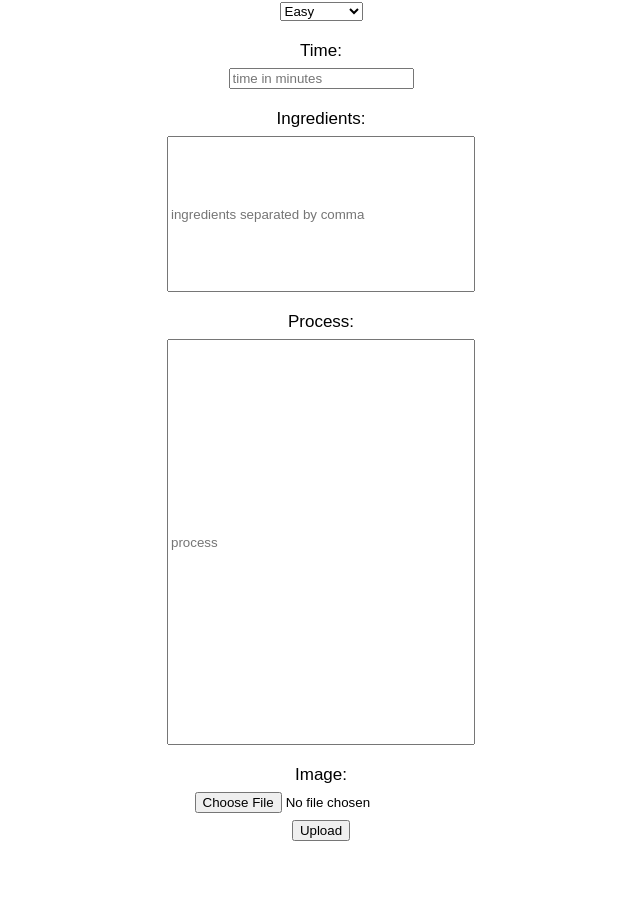
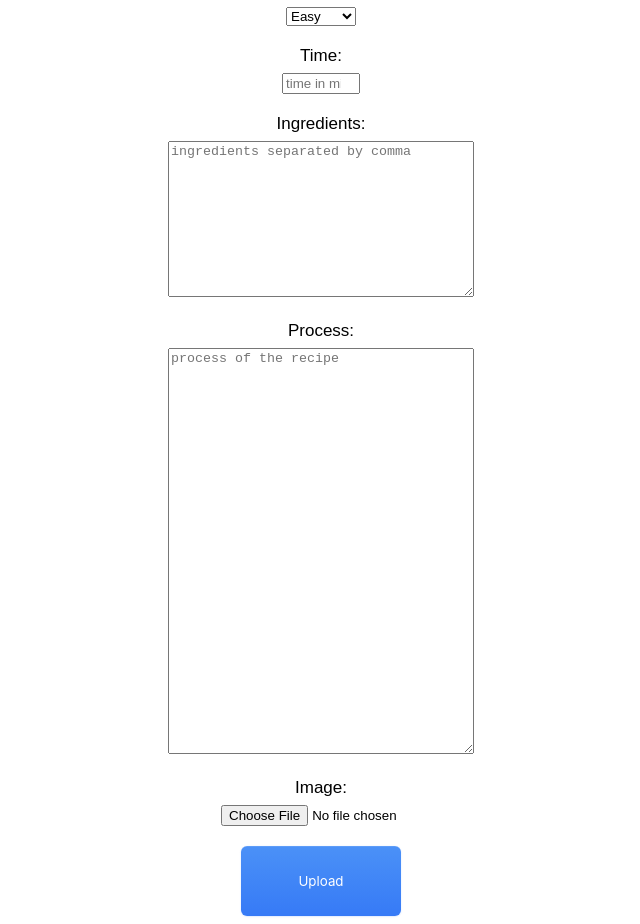
Before and after one commit to sichej/recipes-app, a React (Create React App) app: page /addRecipe in a window 1280 px wide. Shown: the part 278-1202 px from the top of the page, without its empty margins (319-959 px from the left). Before the commit the page ends 1127 px from the top, so only its background shows below. Built offline with nearby package versions, Linux system fonts and the light colour scheme.

Commit message:
Update addRecipe.js

```diff
--- a/src/pages/addRecipe.js
+++ b/src/pages/addRecipe.js
@@ -9,6 +9,7 @@ const AddRecipe = () => {
 
   // array of ingredients
   let ingredientsArray = [];
+
   /**
    * creates from ingredients input box the array of ingredients
    * call createObject
@@ -19,6 +20,8 @@ const AddRecipe = () => {
     ingredientsArray = ingredients.split(',');
 
     createObject();
+
+    // check if the recipes is completed
     uploadData();
   }
 
@@ -72,6 +75,7 @@ const AddRecipe = () => {
     }).then(res => {
       console.log("Request complete! response:", res);
       alert("Upload completed!");
+      window.location.reload();
     });
   }
 
@@ -83,7 +87,8 @@ const AddRecipe = () => {
   }
 
   const inp = {
-    marginTop: '7px'
+    marginTop: '7px',
+    width: "70px"
   }
 
   const desc = {
@@ -107,11 +112,36 @@ const AddRecipe = () => {
     height: "150px"
   }
 
+  const sBtn = {
+    marginTop: '20px',
+    fontFamily: "-apple-system, BlinkMacSystemFont, 'Roboto', sans-serif",
+    borderRadius: "6px",
+    border: "none",
+    color: "#fff",
+    background: "linear-gradient(180deg, #4B91F7 0%, #367AF6 100%)",
+    backgroundOrigin: "border-box",
+    boxShadow: "0px 0.5px 1.5px rgba(54, 122, 246, 0.25), inset 0px 0.8px 0px -0.25px rgba(255, 255, 255, 0.2)",
+    width: "160px",
+    height: "70px"
+  }
+
+  const sName = {
+    textAlign: "left",
+    marginTop: '7px',
+    width: "300px",
+    height: "20px"
+  }
+
+  const sImageBtn = {
+    marginTop: '7px',
+    width: "200px"
+  }
+
 
   return (
     <div style={container} id='main'>
       <a style={desc} >Name:</a><br></br>
-      <input type='text' id='name' placeholder='name' style={inp}></input><br></br>
+      <input type='text' id='name' placeholder='name' style={sName}></input><br></br>
       <a style={desc} >Category:</a><br></br>
       <select style={inp} name = "list-cat" id="category" >
         <option value = "antipasto" selected>Antipasto</option>
@@ -132,13 +162,12 @@ const AddRecipe = () => {
       <a style={desc} >Time:</a><br></br>
       <input type='number' id='time' placeholder='time in minutes' style={inp}></input><br></br>
       <a style={desc} >Ingredients:</a><br></br>
-      <input type='text' id='ingredients' placeholder='ingredients separated by comma' style={sIngredients}></input><br></br>
+      <textarea id='ingredients' placeholder='ingredients separated by comma' style={sIngredients}></textarea><br></br>
       <a style={desc} >Process:</a><br></br>
-      <input style={sProcess} type='text' id='process' placeholder='process'></input><br></br>
+      <textarea id='process' placeholder='process of the recipe' style={sProcess}></textarea><br></br>
       <a style={desc} >Image:</a><br></br>
-      <input type="file" name="" id="fileId" style={inp} onChange={imageUploaded}/><br></br>
-      <input type='submit' id="submit" value='Upload' style={inp} onClick={createIngredientsArray}></input>
-      <img id="img"></img>
+      <input type="file" name="image" id="fileId" style={sImageBtn} onChange={imageUploaded}/><br></br>
+      <input type='submit' id="submit" value='Upload' style={sBtn} onClick={createIngredientsArray}></input><br></br>
     </div>
   );
 };
```
